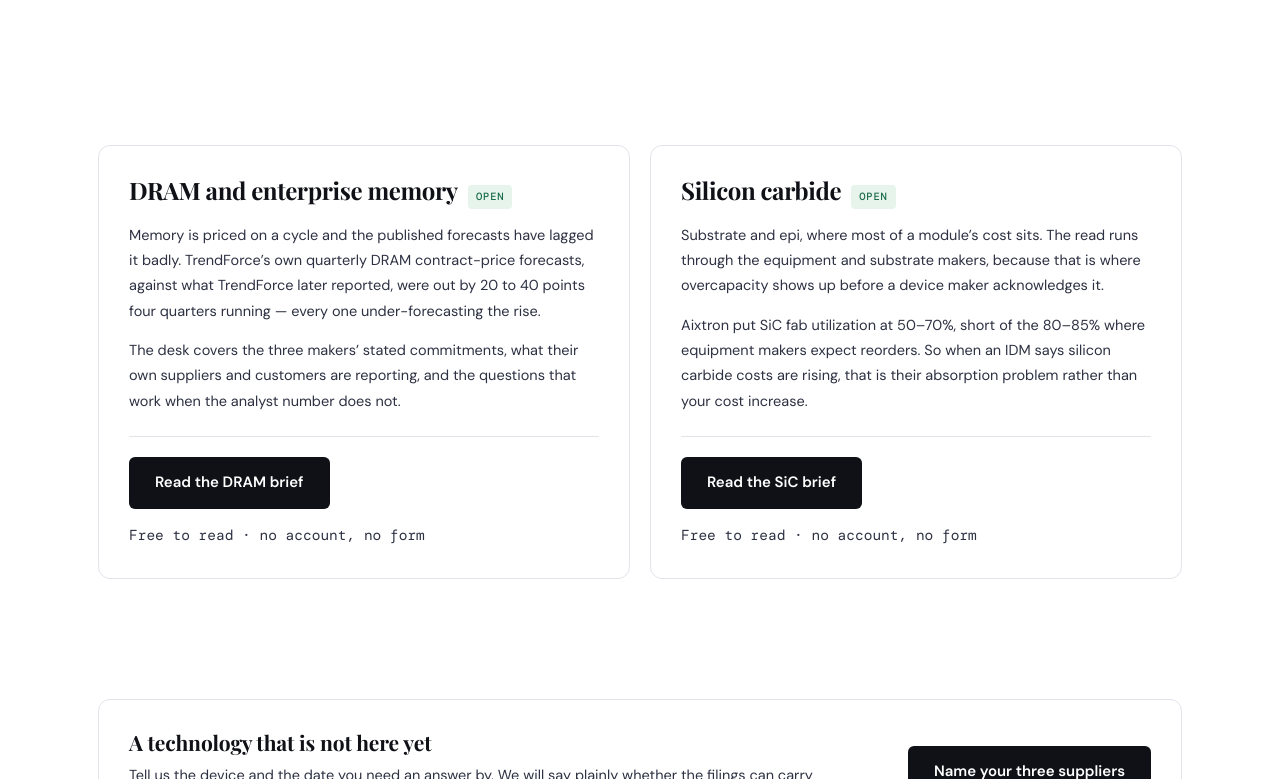
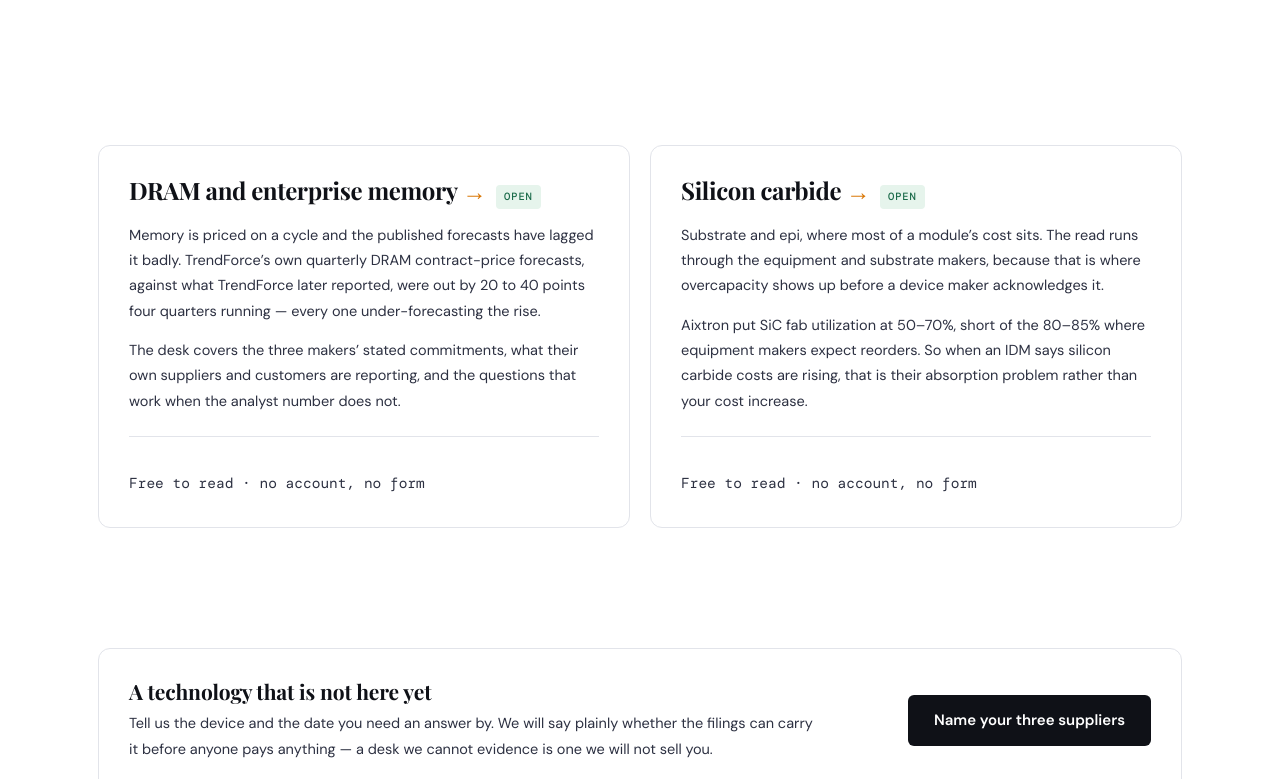
Before and after one commit to amit-lf/LF-website, a plain HTML site: page deal-desk.html in a window 1280 px wide. Shown: the part 460-1239 px from the top of the page. Drawn offline with nearby package versions, Linux system fonts and the light colour scheme.

Commit message:
fix(deal-desk): the whole card opens the brief, no button
Matches what the report tiles on reports.html already do. A tile with a button inside it gives a
reader two targets for one destination, and the smaller one is the only one that works -- people
click the card.

Each card is now an <a>, the "Read the DRAM brief" and "Read the SiC brief" buttons are gone, and
the heading takes the same gold arrow the report cards use. The "Free to read, no account, no
form" line stays, because it answers the question a reader has before clicking.

The arrow went in as a CSS escape first and came out as a control character followed by "92" --
\21 read as octal. Same bug as the report tiles earlier this month. Written as the literal arrow,
which is what the existing rule uses, and the stylesheet is now clear of control characters.

Co-Authored-By: Claude Opus 5 <noreply@anthropic.com>

```diff
--- a/assets/css/semitrical.css
+++ b/assets/css/semitrical.css
@@ -89,7 +89,7 @@ nav {
    style="text-decoration:none;display:inline-block" inline to get this, which only
    works for as long as everyone remembers -- deal-desk.html did not. */
 a.btn-primary, a.btn-secondary, a.offer-cta, a.nav-cta, a.pick-cta, a.pro-chip,
-a.report-card, a.post { text-decoration: none; }
+a.report-card, a.post, a.desk { text-decoration: none; }
 a.btn-primary, a.btn-secondary, a.offer-cta, a.nav-cta { display: inline-block; }
 .btn-secondary { padding: 12px 24px; background: transparent; color: var(--ink); border: 1.5px solid var(--rule); border-radius: 6px; font-size: 14px; font-weight: 500; cursor: pointer; font-family: var(--font); }
 .btn-secondary:hover { border-color: var(--ink-3); }
@@ -613,7 +613,12 @@ footer .logo img { height: 40px; }
 /* Deal desks. A desk is an offer, not a case study, so these sit a step above .case: its own
    heading, the evidence in two paragraphs, and its own call to action under a rule. */
 .desks { display: grid; grid-template-columns: repeat(auto-fit, minmax(300px, 1fr)); gap: 20px; align-items: start; }
-.desk { background: var(--white); border: 1px solid var(--rule); border-radius: 12px; padding: 30px; }
+/* The whole card is the link. A tile with a button inside it gives a reader two targets for
+   one destination, and the smaller one is the only one that works -- people click the card. */
+.desk { background: var(--white); border: 1px solid var(--rule); border-radius: 12px; padding: 30px;
+  display: block; color: inherit; }
+.desk:hover { border-color: var(--gold); }
+.desk-head h2::after { content: " →"; color: var(--gold); }
 .desk-head { display: flex; flex-wrap: wrap; align-items: baseline; gap: 10px; }
 .desk-head h2 { font-size: 24px; font-weight: 700; letter-spacing: -0.015em; margin: 0; }
 .desk-open, .tag-live {
--- a/deal-desk.html
+++ b/deal-desk.html
@@ -53,7 +53,7 @@
 <section class="section">
   <div class="desks">
 
-    <div class="desk">
+    <a class="desk" href="deal-desks/dram/">
       <div class="desk-head">
         <h2>DRAM and enterprise memory</h2>
         <span class="desk-open">Open</span>
@@ -69,12 +69,11 @@
         customers are reporting, and the questions that work when the analyst number does not.
       </p>
       <div class="desk-cta">
-        <a class="btn-primary" href="deal-desks/dram/">Read the DRAM brief</a>
         <p class="desk-free">Free to read &middot; no account, no form</p>
       </div>
-    </div>
+    </a>
 
-    <div class="desk">
+    <a class="desk" href="deal-desks/silicon-carbide/">
       <div class="desk-head">
         <h2>Silicon carbide</h2>
         <span class="desk-open">Open</span>
@@ -90,10 +89,9 @@
         that is their absorption problem rather than your cost increase.
       </p>
       <div class="desk-cta">
-        <a class="btn-primary" href="deal-desks/silicon-carbide/">Read the SiC brief</a>
         <p class="desk-free">Free to read &middot; no account, no form</p>
       </div>
-    </div>
+    </a>
 
   </div>
 </section>
```
